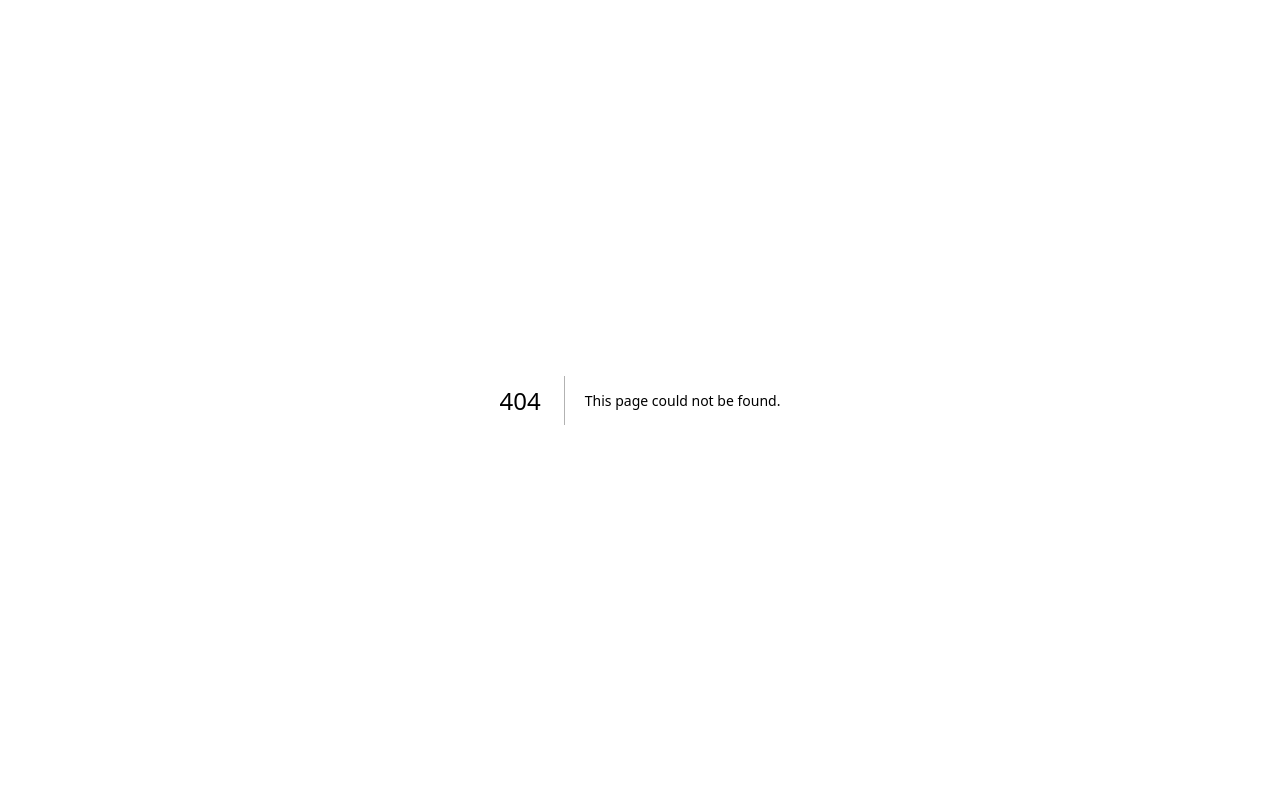
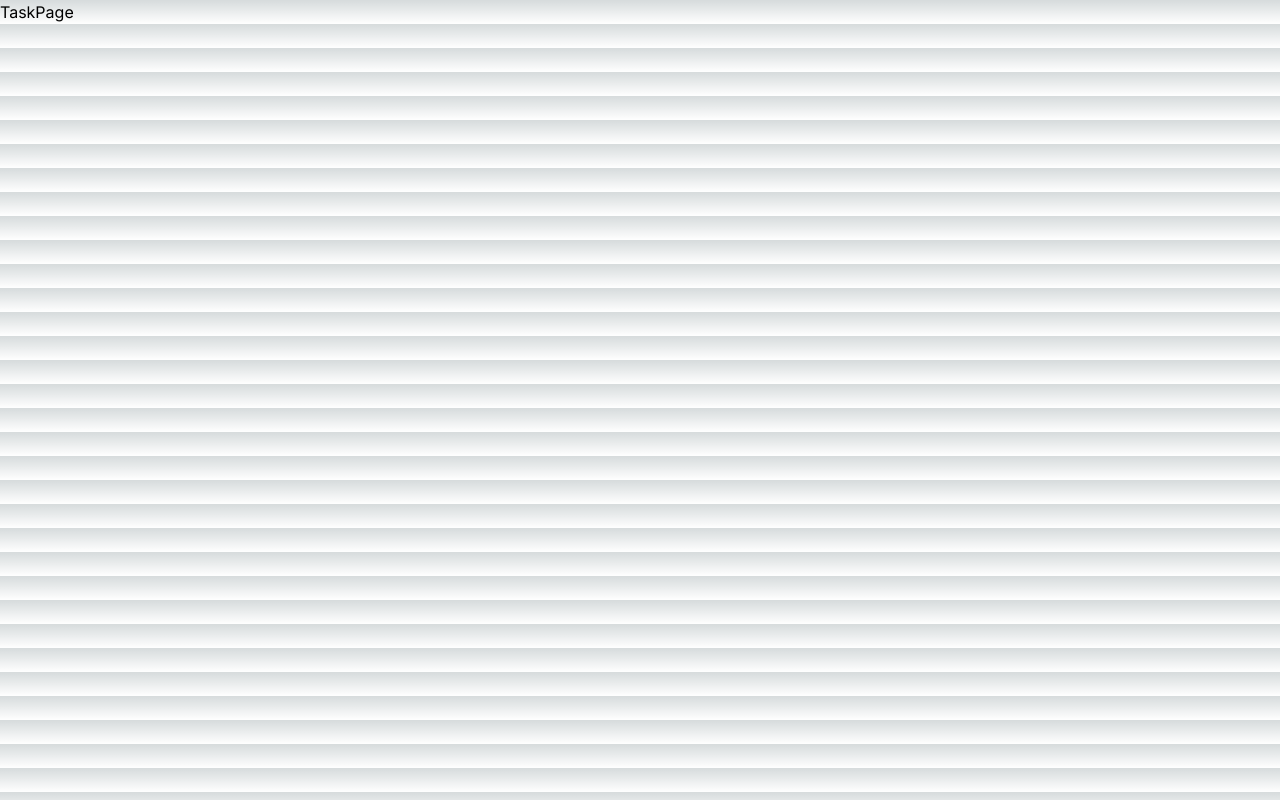
Before and after one commit to JulianBarbossa9/taskList, a Next.js app: page /task in a window 1280 px wide. Before the commit this address had no page. Built offline with nearby package versions, Linux system fonts and the light colour scheme.

Commit message:
add page task v1

```diff
--- /dev/null
+++ b/src/app/task/page.tsx
@@ -0,0 +1,9 @@
+import React from 'react'
+
+const TaskPage = () => {
+  return (
+    <div>TaskPage</div>
+  )
+}
+
+export default TaskPage
```
